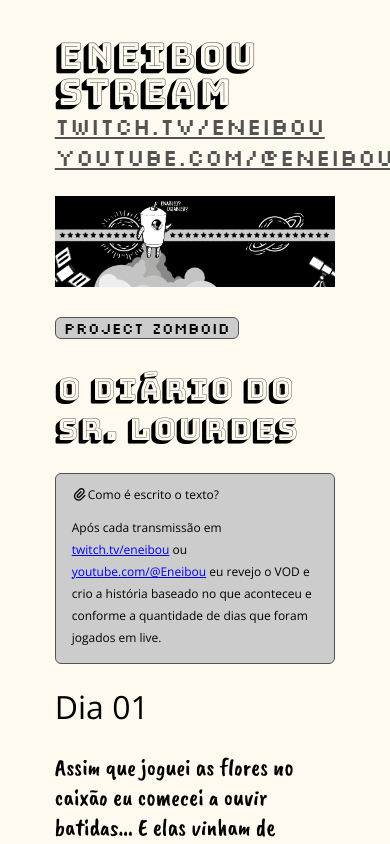
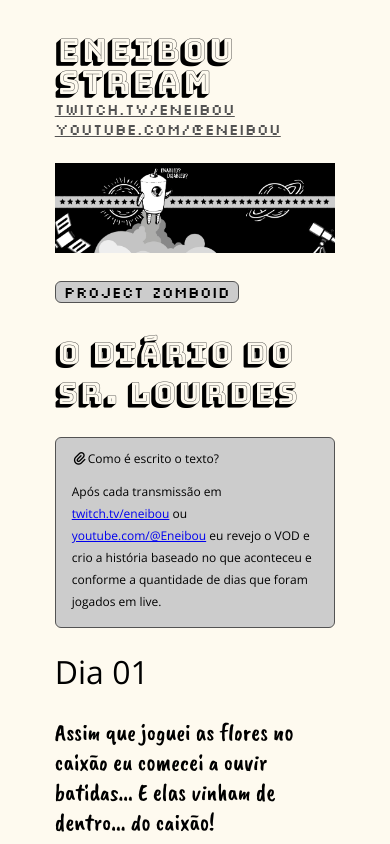
Before and after one commit to RodrigoEnable/eneibou-stream, an Angular app: page / in a window 390 px wide. Shown: the top 844 px of the page. Built offline with nearby package versions, Linux system fonts and the light colour scheme.

Commit message:
Change text font

```diff
--- a/src/app/app.component.scss
+++ b/src/app/app.component.scss
@@ -6,18 +6,31 @@
         header {
             display: flex;
             flex-direction: column;
-            font-size: 2.5rem;
 
             .info {
                 h2 {
                     line-height: 1;
                     margin-bottom: 0;
+                    font-size: 2.5rem;
+
+                    @media screen and (max-width: 768px) {
+                        font-size: 2rem;
+                    }
                 }
 
                 a {
                     display: block;
                     width: fit-content;
                     color: #535353;
+                    font-size: 2rem;
+
+                    @media screen and (max-width: 768px) {
+                        font-size: 1.5rem;
+                    }
+
+                    @media screen and (max-width: 414px) {
+                        font-size: 1rem;
+                    }
                 }
             }
 
@@ -28,10 +41,6 @@
                     width: 100%;
                     height: 100%;
                 }
-            }
-
-            @media screen and (max-width: 768px) {
-                font-size: 1.5rem;
             }
         }
 
--- a/src/styles.scss
+++ b/src/styles.scss
@@ -1,5 +1,5 @@
-// @import url('https://fonts.googleapis.com/css2?family=Bungee+Shade&family=Caveat:wght@400..700&family=Open+Sans:ital,wght@0,300..800;1,300..800&family=Silkscreen:wght@400;700&display=swap');
 @import url('https://fonts.googleapis.com/css2?family=Bungee+Shade&family=Caveat+Brush&family=Caveat:wght@400..700&family=Open+Sans:ital,wght@0,300..800;1,300..800&family=Silkscreen:wght@400;700&display=swap');
+
 body {
     background-color: #fefaef;
 }
```
